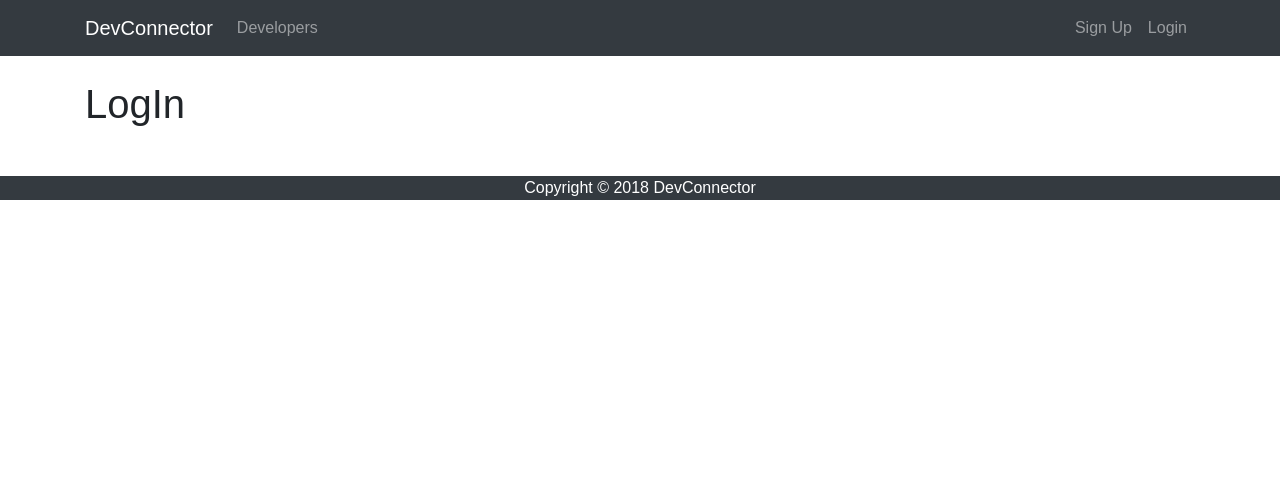
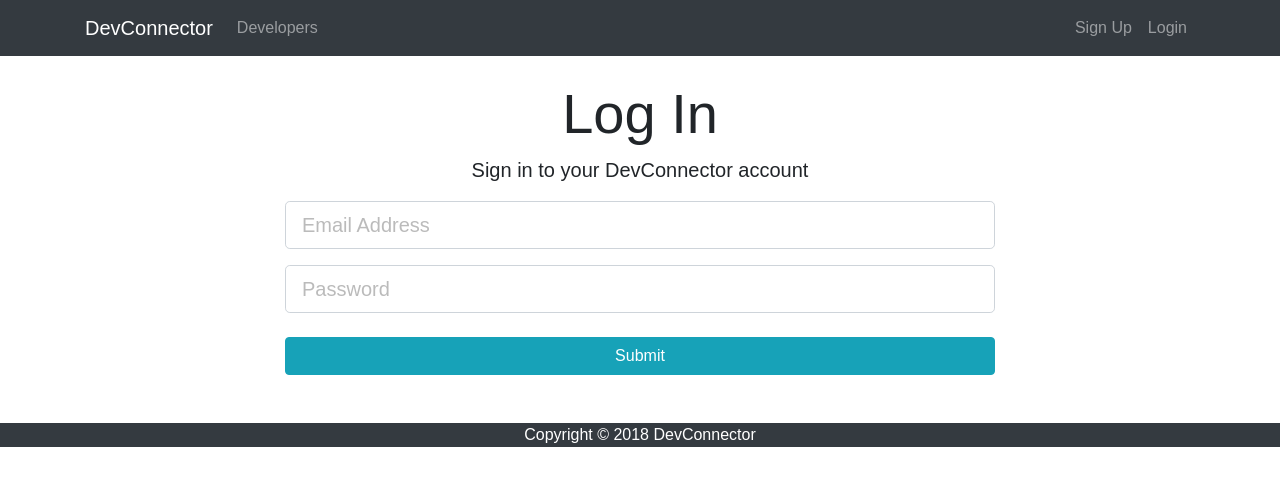
Before and after one commit to ixnp/mern-stack-front-to-back, a React (Create React App) app in the folder client/: page /login in a window 1280 px wide. Shown: the top 486 px of the page. Built offline with nearby package versions, Linux system fonts and the light colour scheme.

Commit message:
fixed redux validation bug

```diff
--- a/client/src/actions/authActions.js
+++ b/client/src/actions/authActions.js
@@ -1,5 +1,5 @@
-import axios from 'axios'
-import setAuthToken from '../utils/setAuthToken'
+import axios from 'axios';
+import setAuthToken from '../utils/setAuthToken';
 import jwt_decode from 'jwt-decode';
 
 import { GET_ERRORS, SET_CURRENT_USER } from  './types';
@@ -18,16 +18,16 @@
 
 //Login Get User Token
 export const loginUser = (userData) => dispatch => {
-  axios.post('/api/user/login', userData)
+  axios.post('/api/users/login', userData)
     .then(res => {
       // Save to localStorage
       const { token } = res.data;
-      //Set token ls
+      //Set token localStorage
       localStorage.setItem('jwtToken', token);
       //Set token to auth header
       setAuthToken(token);
       //Decode token to get user data
-      const decoded =jwt_decode(token);
+      const decoded = jwt_decode(token);
       //set current user
       dispatch(setCurrentUser(decoded));
 
@@ -39,9 +39,10 @@
       }));
 };
 
+// set logged in user
 export const setCurrentUser = (decoded) => {
   return {
     type: SET_CURRENT_USER,
     payload:decoded
-  }
-}
+  };
+};
--- a/client/src/components/auth/Login.js
+++ b/client/src/components/auth/Login.js
@@ -1,13 +1,112 @@
 import React, { Component } from 'react'
+import PropTypes from 'prop-types';
+import { connect } from 'react-redux';
+import classnames from 'classnames';
+import { loginUser } from '../../actions/authActions';
 
 class Login extends Component {
+
+  constructor() {
+    super();
+    this.state = {
+      email: '',
+      password: '',
+      errors: {}
+    };
+
+    this.onChange = this.onChange.bind(this);
+    this.onSubmit = this.onSubmit.bind(this);
+  }
+
+  componentDidMount() {
+    if (this.props.auth.isAuthenticated) {
+      this.props.history.push('/dashboard');
+    }
+  }
+
+  componentWillReceiveProps(nextProps) {
+    if(nextProps.auth.isAuthenticated) {
+      this.props.history.push('/dashboard');
+    }
+    if(nextProps.errors){
+      this.setState({errors: nextProps.errors});
+    }
+  }
+
+  onSubmit(e) {
+    e.preventDefault();
+
+    const userData = {
+      email: this.state.email,
+      password: this.state.password,
+    };
+    this.props.loginUser(userData);
+  }
+
+  onChange(e) {
+    this.setState({[e.target.name]: e.target.value});
+  }
+
+
   render() {
+    const { errors } = this.state;
+
     return (
-      <div>
-        <h1>LogIn</h1>
+      <div className="login">
+      <div className="container">
+        <div className="row">
+          <div className="col-md-8 m-auto">
+            <h1 className="display-4 text-center">Log In</h1>
+            <p className="lead text-center">Sign in to your DevConnector account</p>
+            <form onSubmit={this.onSubmit}>
+              <div className="form-group">
+                <input
+                type="email"
+                className={classnames('form-control form-control-lg', {
+                  'is-invalid': errors.email
+                })}
+                placeholder="Email Address"
+                name="email"
+                value={this.state.email}
+                onChange={this.onChange} />
+              </div>
+              {errors.email && (
+                <div className="is-invalid">{errors.email}</div>
+              )}
+              <div className="form-group">
+                <input
+                type="password"
+                className={classnames('form-control form-control-lg', {
+                  'is-invalid': errors.password
+                })}
+                placeholder="Password"
+                name="password"
+                value={this.state.password}
+                onChange={this.onChange}
+                />
+                {errors.password && (
+                <div className="is-invalid">{errors.password}</div>
+              )}
+              </div>
+              <input type="submit" className="btn btn-info btn-block mt-4" />
+            </form>
+          </div>
+        </div>
       </div>
+    </div>
+
     )
   }
 }
 
-export default Login;
+Login.propTypes = {
+  loginUsers: PropTypes.func.isRequired,
+  auth: PropTypes.object.isRequired,
+  errors: PropTypes.object.isRequired
+}
+const mapStateToProps = (state) => ({
+  auth: state.auth,
+  errors: state.errors
+});
+
+export default connect(mapStateToProps, { loginUser })(Login);
--- a/client/src/reducers/authReducer.js
+++ b/client/src/reducers/authReducer.js
@@ -1,6 +1,7 @@
 import isEmpty from '../validation/is-empty';
 
 import { SET_CURRENT_USER } from '../actions/types';
+
 const initialState = {
   isAuthenticated: false,
   user: {}
--- a/client/src/validation/is-empty.js
+++ b/client/src/validation/is-empty.js
@@ -1,5 +1,4 @@
-'use strict';
-//the validators npm package we are using only checks for a str this handles for everything else
+
 const isEmpty = value =>
   value === undefined ||
   value === null ||
```
Also changed, not shown: 2 other files (tests, documents, lock files or other folders).
